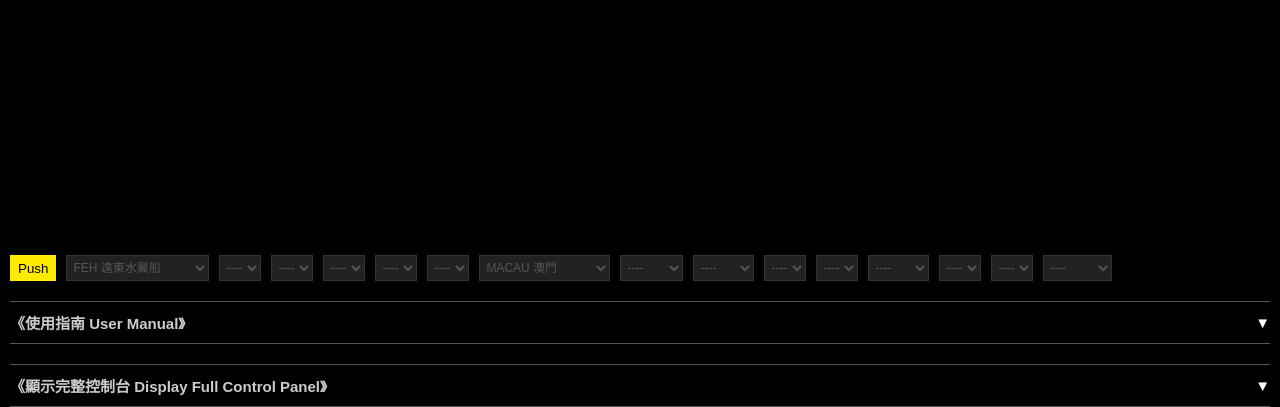
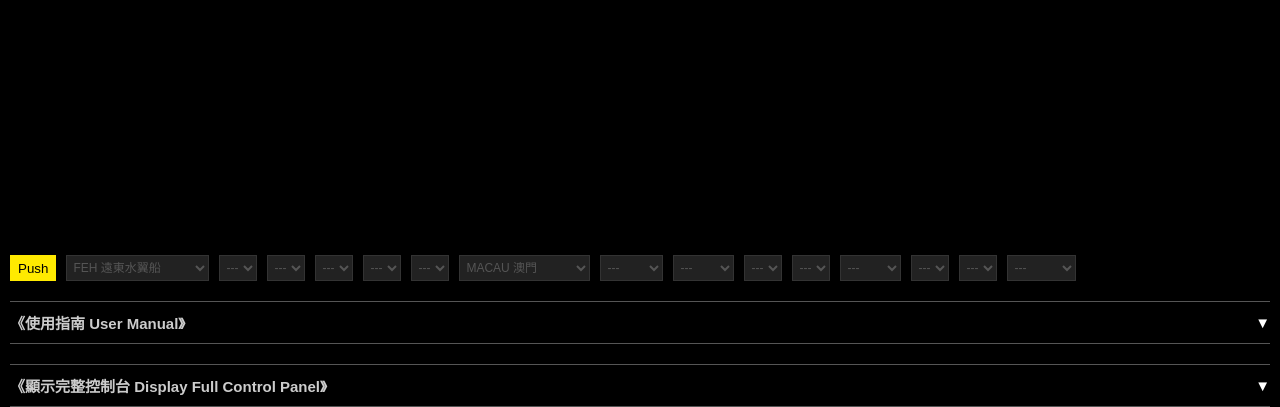
Before and after one commit to tollauto/central-macau-ferry, a plain HTML site: page index.html in a window 1280 px wide. Shown: the part 805-1212 px from the top of the page. Drawn offline with Linux system fonts and the light colour scheme.

Commit message:
Add files via upload

```diff
--- a/index.html
+++ b/index.html
@@ -148,23 +148,24 @@
     </div>
     <div id="manualContainer" style="display: none; padding: 10px 20px; color: #ccc; background-color: #333;">
       <p id=instructure>（1）基本使用指南－</p>
-      <p id=instructure>《PUSH》功能：從dropdown list選擇各項內容，完成後按PUSH推上顯示</p>
-      <p id=instructure>此自動更新是由上而下，滿12行後，最頂一行會被推走，可以欣賞成個牌翻頁更新資料的過程。與真實港澳碼頭翻頁顯示板一樣，更新時是以每兩行同時更新。</p>
+      <p id=instructure>《PUSH》功能：從dropdown list選擇各項內容，完成後按PUSH推上顯示。</p>
+      <p id=instructure>此功能是先由上而下，滿12行後，最頂一行會被推走，可以欣賞成個牌翻頁更新資料的過程。與真實港澳碼頭翻頁顯示板一樣，更新時是以每兩行同時更新。</p>
       <div style="height: 10px;"></div>
       <p id=instructure>（2）完整控制台使用指南－</p>
-      <p id=instructure>《SEND》功能：可直接獨立控制每個顯示板。</p>
-      <p id=instructure>《APPLY》功能：可用文字格輸入180個以逗號分隔之數字（1至40）以快速輸入《SEND》的控制台。每個牌固定有40個位。1至40對應轉牌中第一及最後一個牌。例如：「19,21,11,9,11,6,1,2,15,6,7,0,0,0,8,
-19,15,11,8,11,7,1,2,16,2,2,0,0,0,7,
-19,15,11,8,11,7,1,2,16,2,2,0,0,0,6,
-8,3,2,3,12,0,1,2,16,2,2,0,0,0,0,
-19,15,11,8,11,7,1,2,16,2,2,0,0,0,7,
-8,3,2,3,12,0,1,2,16,2,2,0,0,0,0,
+      <p id=instructure>可以先用以下APPLY功能複制貼上下列字串，再按SEND快速填滿顯示牌。最後再個別用PUSH更新。</p>
+      <p id=instructure>《SEND》功能：直接獨立控制每個顯示板。</p>
+      <p id=instructure>《APPLY》功能：用文字格輸入180個以逗號分隔之數字（1至40）以快速輸入《SEND》的控制台。每個牌固定有40個位。1至40對應轉牌中第一及最後一個牌。例如：「19,21,11,6,11,5,1,2,15,3,7,0,0,0,8,
+19,15,11,7,11,5,1,2,15,5,2,0,0,0,7,
+8,2,11,3,0,0,1,2,15,5,2,0,0,0,0,
+19,21,11,9,11,6,1,0,15,6,7,0,0,0,8,
+19,15,11,8,11,7,1,0,16,2,2,0,0,0,7,
+8,3,2,3,12,0,1,0,16,2,2,0,0,0,0,
 6,30,19,16,2,7,2,0,16,3,7,0,0,0,2,
 19,21,11,9,11,7,1,0,16,3,7,0,0,0,8,
 19,15,11,10,11,7,1,0,16,5,2,0,0,0,7,
 8,3,3,11,0,0,1,0,16,5,2,0,0,0,0,
 19,21,2,4,11,7,1,3,16,5,7,0,0,0,2,
-19,15,2,11,11,7,1,0,16,6,7,0,0,0,6」</p>
+19,15,2,11,11,7,1,0,16,6,7,0,0,0,6」。</p>
       <div style="height: 10px;"></div>
       <p id=instructure>（3）咩係翻頁顯示板？－</p>
       <p id=instructure>Solari 顯示牌是一種機械翻板式資訊顯示系統，由義大利 Solari di Udine 公司於 1950 年代開發，曾廣泛應用於世界各地的機場、火車站及渡輪碼頭等交通樞紐。這類顯示牌以「翻頁」方式展示資料，每塊翻板由一系列印有字母、數字或符號的薄片組成，當內容更新時，翻板會快速翻動，發出獨特的機械聲響，既實用又具有觀賞性。Solari顯示牌因其高可讀性與視覺魅力，曾是城市交通資訊的代表象徵，並深植人們記憶。</p>
@@ -172,10 +173,10 @@
       <div style="height: 10px;"></div>
       <p id=instructure>（4）港澳碼頭翻頁顯示板－</p>
       <p id=instructure>1985年，現今的上環港澳碼頭（Hong Kong - Macau Ferry Terminal）隨信德中心落成而一併啟用，提供來往澳門、中國大陸（珠海、深圳蛇口）高速客輪服務，及往來香港澳門的直升機航線。暫未能考究碼頭啟用時是否已設有翻頁顯示板，不過從顯示板可見當年的「港澳飛翼船」（營運至1993年，及後由中旅僑福收購成TurboCat一部分）、「海聯輪船有限公司」(油麻地小輪於1983年為往澳門飛翔船服務成立)、「香港小輪」（油麻地小輪於1989年改名，並於1993年起引進三艘Flying Cat）、及Turbo Cat（1994年中旅僑福開辦之澳門航線，直至1999年7月與遠東水翼船合併）。</p>
-      <p id=instructure>港澳碼頭翻頁顯示板一直使用至2005年，為香港最後於公共交通使用的同類顯示板。於最後的使用日子，顯示板主要顯示「噴射飛航」「亞太」「珠江」等航班：</p>
+      <p id=instructure>港澳碼頭翻頁顯示板一直使用至2005年，為香港最後於公共交通使用的同類顯示板。於最後的使用日子，顯示板主要顯示「噴射飛航」「亞太」等航班：</p>
       <p id=instructure>－「噴射飛航」以1英文字配4數字。J為日間Jetfoil、D日間雙體船如Tricat及FlyingCat（如J0101、D0201），N為夜航Jetfoil、E為夜航雙體船、T為通宵、A及X為加班，8S赤鱲角、TP北安、SM深圳（如SM101）。(Info. credit to fb user LI William)</p>
       <p id=instructure>－「亞太」以3數字，或配1英文作尾（如210、212A）。</p>
-      <p id=instructure>－「珠江」以3英文及2數字（如ZHI 02珠海、ZSN 02中山、NSH 12南沙）。</p>
+      <p id=instructure>－「珠江、招商」以3英文及2數字（如ZHI 02珠海、ZSN 02中山、NSH 12南沙、SHE 05蛇口）。</p>
       <div style="height: 20px;"></div>
       <p id=instructure>《更新紀錄》2025.5.15 - v1.0 Launch</p>
       <p id=instructure>＊建議用電腦睇，冇test過用手機work唔work。</p>
@@ -212,47 +213,47 @@
           ["img/carrier/dHMH.png",    "HMH 港澳飛翼船"],
           ["img/carrier/dHSF.png",    "HSF 快達輪"],
           ["img/carrier/dSLK.png",    "SLK 海聯船務"],
-          ["img/null.png",        "----"],
+          ["img/null.png",        "---"],
           ["img/carrier/dCMD.png",    "CMD 招商船務"],
-          ["img/null.png",        "----"],
+          ["img/null.png",        "---"],
           ["img/carrier/dEAA.png",    "EAA 亞太航空"],
-          ["img/null.png",        "----"],
+          ["img/null.png",        "---"],
           ["img/carrier/dHKF.png",    "HKF 香港小輪"],
-          ["img/null.png",        "----"],
-          ["img/null.png",        "----"],
-          ["img/null.png",        "----"],
-          ["img/null.png",        "----"],
+          ["img/null.png",        "---"],
+          ["img/null.png",        "---"],
+          ["img/null.png",        "---"],
+          ["img/null.png",        "---"],
           ["img/carrier/dTC.png",     "Turbo Cat 港澳飛航船"],
-          ["img/null.png",        "----"],
+          ["img/null.png",        "---"],
           ["img/carrier/dCKS.png",    "CKS 珠江船務"],
-          ["img/null.png",        "----"],
+          ["img/null.png",        "---"],
           ["img/carrier/dTURBOJET.png", "TurboJet 噴射飛航"],
-          ["img/null.png",  "----"],
-          ["img/null.png",  "----"],
-          ["img/null.png",  "----"],
-          ["img/null.png",  "----"],
-          ["img/null.png",  "----"],
-          ["img/null.png",  "----"],
-          ["img/null.png",  "----"],
-          ["img/null.png",  "----"],
-          ["img/null.png",  "----"],
-          ["img/null.png",  "----"],
-          ["img/null.png",  "----"],
-          ["img/null.png",  "----"],
-          ["img/null.png",  "----"],
-          ["img/null.png",  "----"],
-          ["img/null.png",  "----"],
-          ["img/null.png",  "----"],
-          ["img/null.png",  "----"],
-          ["img/null.png",  "----"],
-          ["img/null.png",  "----"],
-          ["img/null.png",  "----"],
+          ["img/null.png",  "---"],
+          ["img/null.png",  "---"],
+          ["img/null.png",  "---"],
+          ["img/null.png",  "---"],
+          ["img/null.png",  "---"],
+          ["img/null.png",  "---"],
+          ["img/null.png",  "---"],
+          ["img/null.png",  "---"],
+          ["img/null.png",  "---"],
+          ["img/null.png",  "---"],
+          ["img/null.png",  "---"],
+          ["img/null.png",  "---"],
+          ["img/null.png",  "---"],
+          ["img/null.png",  "---"],
+          ["img/null.png",  "---"],
+          ["img/null.png",  "---"],
+          ["img/null.png",  "---"],
+          ["img/null.png",  "---"],
+          ["img/null.png",  "---"],
+          ["img/null.png",  "---"],
           ["img/carrier/dSTS.png",    "STS 信德船務"]
         ]
       },
       D02_Vovage1: {
         list: [
-          ["img/null.png",    "----"],
+          ["img/null.png",    "---"],
           ["img/hour/0.png",  "0"],
           ["img/hour/1.png",  "1"],
           ["img/hour/2.png",  "2"],
@@ -298,95 +299,95 @@
         list: [
           ["img/destination/tMacau.png",  "MACAU 澳門"],
           ["img/destination/tShekou.png", "SHEKOU 蛇口"],
-          ["img/null.png",  "----"],
-          ["img/null.png",  "----"],
-          ["img/null.png",  "----"],
-          ["img/null.png",  "----"],
+          ["img/null.png",  "---"],
+          ["img/null.png",  "---"],
+          ["img/null.png",  "---"],
+          ["img/null.png",  "---"],
           ["img/destination/tZhuhai.png", "ZHU HAI 珠海"],
-          ["img/null.png",  "----"],
-          ["img/null.png",  "----"],
-          ["img/null.png",  "----"],
+          ["img/null.png",  "---"],
+          ["img/null.png",  "---"],
+          ["img/null.png",  "---"],
           ["img/destination/tZhongshan.png",  "ZHONGSHAN 中山"],
-          ["img/null.png",  "----"],
-          ["img/null.png",  "----"],
+          ["img/null.png",  "---"],
+          ["img/null.png",  "---"],
           ["img/destination/tShenzhen.png", "SHENZHEN 深圳"],
-          ["img/null.png",  "----"],
-          ["img/null.png",  "----"],
-          ["img/null.png",  "----"],
-          ["img/null.png",  "----"],
-          ["img/null.png",  "----"],
-          ["img/null.png",  "----"],
-          ["img/null.png",  "----"],
-          ["img/null.png",  "----"],
-          ["img/null.png",  "----"],
-          ["img/null.png",  "----"],
-          ["img/null.png",  "----"],
-          ["img/null.png",  "----"],
-          ["img/null.png",  "----"],
-          ["img/null.png",  "----"],
-          ["img/null.png",  "----"],
-          ["img/null.png",  "----"],
-          ["img/null.png",  "----"],
-          ["img/null.png",  "----"],
-          ["img/null.png",  "----"],
-          ["img/null.png",  "----"],
-          ["img/null.png",  "----"],
-          ["img/null.png",  "----"],
-          ["img/null.png",  "----"],
-          ["img/null.png",  "----"],
-          ["img/null.png",  "----"],
-          ["img/null.png",  "----"],
-          ["img/null.png",  "----"],
-          ["img/null.png",  "----"]
+          ["img/null.png",  "---"],
+          ["img/null.png",  "---"],
+          ["img/null.png",  "---"],
+          ["img/null.png",  "---"],
+          ["img/null.png",  "---"],
+          ["img/null.png",  "---"],
+          ["img/null.png",  "---"],
+          ["img/null.png",  "---"],
+          ["img/null.png",  "---"],
+          ["img/null.png",  "---"],
+          ["img/null.png",  "---"],
+          ["img/null.png",  "---"],
+          ["img/null.png",  "---"],
+          ["img/null.png",  "---"],
+          ["img/null.png",  "---"],
+          ["img/null.png",  "---"],
+          ["img/null.png",  "---"],
+          ["img/null.png",  "---"],
+          ["img/null.png",  "---"],
+          ["img/null.png",  "---"],
+          ["img/null.png",  "---"],
+          ["img/null.png",  "---"],
+          ["img/null.png",  "---"],
+          ["img/null.png",  "---"],
+          ["img/null.png",  "---"],
+          ["img/null.png",  "---"],
+          ["img/null.png",  "---"],
+          ["img/null.png",  "---"]
         ]
       },
       D08_Status: {
         list: [
-          ["img/null.png",  "----"],
+          ["img/null.png",  "---"],
           ["img/bstatus/bBoarding.png",   "速入閘"],
           ["img/bstatus/bCancelled.png",  "已取消"],
           ["img/bstatus/bDelayed.png",    "延遲"],
           ["img/bstatus/bBoardingSoon.png",   "將入閘"],
-          ["img/null.png",  "----"],
-          ["img/null.png",  "----"],
-          ["img/null.png",  "----"],
-          ["img/null.png",  "----"],
-          ["img/null.png",  "----"],
-          ["img/null.png",  "----"],
-          ["img/null.png",  "----"],
-          ["img/null.png",  "----"],
-          ["img/null.png",  "----"],
-          ["img/null.png",  "----"],
-          ["img/null.png",  "----"],
-          ["img/null.png",  "----"],
-          ["img/null.png",  "----"],
-          ["img/null.png",  "----"],
-          ["img/null.png",  "----"],
-          ["img/null.png",  "----"],
-          ["img/null.png",  "----"],
-          ["img/null.png",  "----"],
-          ["img/null.png",  "----"],
-          ["img/null.png",  "----"],
-          ["img/null.png",  "----"],
-          ["img/null.png",  "----"],
-          ["img/null.png",  "----"],
-          ["img/null.png",  "----"],
-          ["img/null.png",  "----"],
-          ["img/null.png",  "----"],
-          ["img/null.png",  "----"],
-          ["img/null.png",  "----"],
-          ["img/null.png",  "----"],
-          ["img/null.png",  "----"],
-          ["img/null.png",  "----"],
-          ["img/null.png",  "----"],
-          ["img/null.png",  "----"],
-          ["img/null.png",  "----"],
-          ["img/null.png",  "----"]
+          ["img/null.png",  "---"],
+          ["img/null.png",  "---"],
+          ["img/null.png",  "---"],
+          ["img/null.png",  "---"],
+          ["img/null.png",  "---"],
+          ["img/null.png",  "---"],
+          ["img/null.png",  "---"],
+          ["img/null.png",  "---"],
+          ["img/null.png",  "---"],
+          ["img/null.png",  "---"],
+          ["img/null.png",  "---"],
+          ["img/null.png",  "---"],
+          ["img/null.png",  "---"],
+          ["img/null.png",  "---"],
+          ["img/null.png",  "---"],
+          ["img/null.png",  "---"],
+          ["img/null.png",  "---"],
+          ["img/null.png",  "---"],
+          ["img/null.png",  "---"],
+          ["img/null.png",  "---"],
+          ["img/null.png",  "---"],
+          ["img/null.png",  "---"],
+          ["img/null.png",  "---"],
+          ["img/null.png",  "---"],
+          ["img/null.png",  "---"],
+          ["img/null.png",  "---"],
+          ["img/null.png",  "---"],
+          ["img/null.png",  "---"],
+          ["img/null.png",  "---"],
+          ["img/null.png",  "---"],
+          ["img/null.png",  "---"],
+          ["img/null.png",  "---"],
+          ["img/null.png",  "---"],
+          ["img/null.png",  "---"],
+          ["img/null.png",  "---"]
         ]
       },
       D09_TimeHH: {
         list: [
-          ["img/null.png",    "----"],
+          ["img/null.png",    "---"],
           ["img/hh/hrs_0.png", "HH 0"],
           ["img/hh/hrs_1.png", "HH 1"],
           ["img/hh/hrs_2.png", "HH 2"],
@@ -411,25 +412,25 @@
           ["img/hh/hrs_21.png", "HH 21"],
           ["img/hh/hrs_22.png", "HH 22"],
           ["img/hh/hrs_23.png", "HH 23"],
-          ["img/null.png",  "----"],
-          ["img/null.png",  "----"],
-          ["img/null.png",  "----"],
-          ["img/null.png",  "----"],
-          ["img/null.png",  "----"],
-          ["img/null.png",  "----"],
-          ["img/null.png",  "----"],
-          ["img/null.png",  "----"],
-          ["img/null.png",  "----"],
-          ["img/null.png",  "----"],
-          ["img/null.png",  "----"],
-          ["img/null.png",  "----"],
-          ["img/null.png",  "----"],
-          ["img/null.png",  "----"]
+          ["img/null.png",  "---"],
+          ["img/null.png",  "---"],
+          ["img/null.png",  "---"],
+          ["img/null.png",  "---"],
+          ["img/null.png",  "---"],
+          ["img/null.png",  "---"],
+          ["img/null.png",  "---"],
+          ["img/null.png",  "---"],
+          ["img/null.png",  "---"],
+          ["img/null.png",  "---"],
+          ["img/null.png",  "---"],
+          ["img/null.png",  "---"],
+          ["img/null.png",  "---"],
+          ["img/null.png",  "---"]
         ]
       },
       D13_RetimeHH: {
         list: [
-          ["img/null.png",    "----"],
+          ["img/null.png",    "---"],
           ["img/hh/hrs_0.png", "HH 0"],
           ["img/hh/hrs_1.png", "HH 1"],
           ["img/hh/hrs_2.png", "HH 2"],
@@ -454,25 +455,25 @@
           ["img/hh/hrs_21.png", "HH 21"],
           ["img/hh/hrs_22.png", "HH 22"],
           ["img/hh/hrs_23.png", "HH 23"],
-          ["img/null.png",  "----"],
-          ["img/null.png",  "----"],
-          ["img/null.png",  "----"],
-          ["img/null.png",  "----"],
-          ["img/null.png",  "----"],
-          ["img/null.png",  "----"],
-          ["img/null.png",  "----"],
-          ["img/null.png",  "----"],
-          ["img/null.png",  "----"],
-          ["img/null.png",  "----"],
-          ["img/null.png",  "----"],
-          ["img/null.png",  "----"],
-          ["img/null.png",  "----"],
-          ["img/null.png",  "----"]
+          ["img/null.png",  "---"],
+          ["img/null.png",  "---"],
+          ["img/null.png",  "---"],
+          ["img/null.png",  "---"],
+          ["img/null.png",  "---"],
+          ["img/null.png",  "---"],
+          ["img/null.png",  "---"],
+          ["img/null.png",  "---"],
+          ["img/null.png",  "---"],
+          ["img/null.png",  "---"],
+          ["img/null.png",  "---"],
+          ["img/null.png",  "---"],
+          ["img/null.png",  "---"],
+          ["img/null.png",  "---"]
         ]
       },
       D17_Gate: {
         list: [
-          ["img/null.png",    "----"],
+          ["img/null.png",    "---"],
           ["img/gate/gate_1.png", "Gate 1"],
           ["img/gate/gate_2.png", "Gate 2"],
           ["img/gate/gate_3.png", "Gate 3"],
@@ -493,25 +494,25 @@
           ["img/gate/gate_18.png", "Gate 18"],
           ["img/gate/gate_19.png", "Gate 19"],
           ["img/gate/gate_20.png", "Gate 20"],
-          ["img/null.png",  "----"],
-          ["img/null.png",  "----"],
-          ["img/null.png",  "----"],
-          ["img/null.png",  "----"],
-          ["img/null.png",  "----"],
-          ["img/null.png",  "----"],
-          ["img/null.png",  "----"],
-          ["img/null.png",  "----"],
-          ["img/null.png",  "----"],
-          ["img/null.png",  "----"],
-          ["img/null.png",  "----"],
-          ["img/null.png",  "----"],
-          ["img/null.png",  "----"],
-          ["img/null.png",  "----"],
-          ["img/null.png",  "----"],
-          ["img/null.png",  "----"],
-          ["img/null.png",  "----"],
-          ["img/null.png",  "----"],
-          ["img/null.png",  "----"]
+          ["img/null.png",  "---"],
+          ["img/null.png",  "---"],
+          ["img/null.png",  "---"],
+          ["img/null.png",  "---"],
+          ["img/null.png",  "---"],
+          ["img/null.png",  "---"],
+          ["img/null.png",  "---"],
+          ["img/null.png",  "---"],
+          ["img/null.png",  "---"],
+          ["img/null.png",  "---"],
+          ["img/null.png",  "---"],
+          ["img/null.png",  "---"],
+          ["img/null.png",  "---"],
+          ["img/null.png",  "---"],
+          ["img/null.png",  "---"],
+          ["img/null.png",  "---"],
+          ["img/null.png",  "---"],
+          ["img/null.png",  "---"],
+          ["img/null.png",  "---"]
         ]
       }
     };
@@ -961,7 +962,7 @@
         });
 
         groupIndex++;
-        setTimeout(shiftNextGroup, 6000); // wait 1s before next group
+        setTimeout(shiftNextGroup, 6300); // wait 1s before next group
       }
 
       shiftNextGroup();
```
